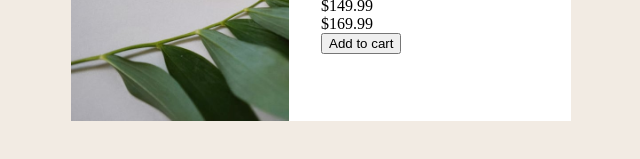
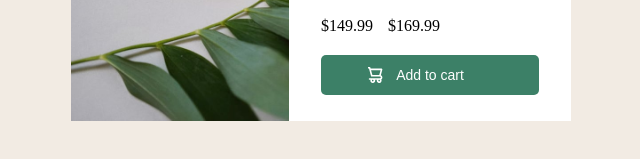
Before and after one commit to JoaoVitorN-dev/Parfum-Project, a plain HTML site: page index.html in a window 1280 px wide. Shown: the part 479-638 px from the top of the page, without its empty margins (319-959 px from the left). Drawn offline with Linux system fonts and the light colour scheme.

Commit message:
adding style in button

```diff
--- a/assets/style/style.css
+++ b/assets/style/style.css
@@ -1,31 +1,69 @@
-body{
+body {
     display: flex;
     margin: 0px;
 }
 
-.container{
+.container {
     display: flex;
     height: 100vh;
     width: 100vw;
-    background-color:  hsl(30, 38%, 92%);
+    background-color: hsl(30, 38%, 92%);
     justify-content: center;
     align-items: center;
 }
 
-.card_container{
+.card_container {
     display: flex;
     height: 400px;
     width: 500px;
     background-color: white;
 }
 
-.image_card{
+.image_card {
     flex: 1;
     background-image: url('../images/image-product-desktop.jpg');
     background-size: cover;
 }
 
-.text_card{
+.text_card {
     flex: 1;
     padding: 32px;
 }
+
+.prices {
+    display: flex;
+    align-content: center;
+    margin: 20px 0px;
+}
+
+.big_price {
+    /* font-size: 35px; */
+}
+
+.little_price {
+    margin-left: 15px;
+}
+
+.btn{
+    display: flex;
+    justify-content: center;
+    align-items: center;
+    flex-direction: row;
+}
+
+button {
+    font-size: 14px;
+    color: white;
+    height: 40px;
+    width: 100%;
+    border-radius: 5px;
+    justify-content: center;
+    background-color: hsl(158, 36%, 37%);
+    border: none;
+}
+
+button>img {
+    margin-right: 7px;
+    position: absolute;
+    left: 53.7%;
+}
--- a/index.html
+++ b/index.html
@@ -15,13 +15,20 @@
             <div class="image_card">...</div>
             <div class="text_card">
                 <div class="little_title">Perfume</div>
-                <div class="title"><h1>Gabrielle Essence Eau De Parfum</h1></div>
-                <div class="description">A floral, solar and voluptuous interpretation composed by Oliver Polge, Perfumer-Creator for the House of CHANEL.</div>
+                <div class="title">
+                    <h1>Gabrielle Essence Eau De Parfum</h1>
+                </div>
+                <div class="description">A floral, solar and voluptuous interpretation composed by Oliver Polge,
+                    Perfumer-Creator for the House of CHANEL.</div>
                 <div class="prices">
                     <div class="big_price">$149.99</div>
                     <div class="little_price">$169.99</div>
                 </div>
-                <button class="add_cart">Add to cart</button>
+                <div class="btn">
+                    <button>
+                        <img src="./assets/images/icon-cart.svg" />Add to cart</button>
+                </div>
+
             </div>
 
         </div>
```
